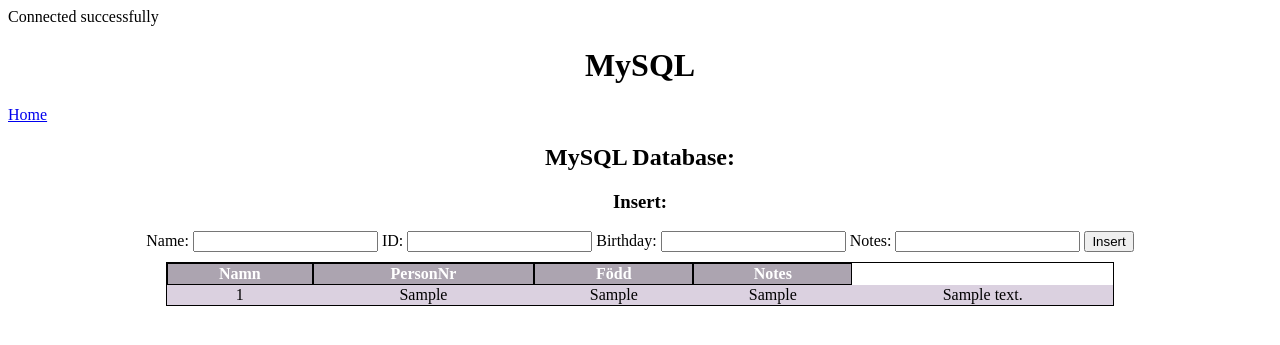
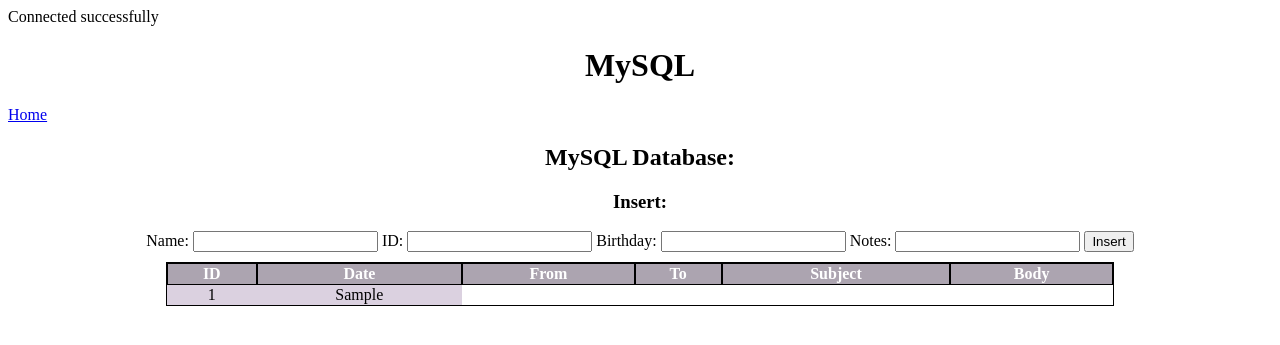
Before and after one commit to a22edvbu/Hogskolan-i-Skovde-Graduate-project, a PHP site: page /mysql.php in a window 1280 px wide. Shown: the top 345 px of the page. Run offline with PHP 8.4, Linux system fonts and the light colour scheme; tables that the repository leaves empty or names only in its code hold one stand-in row (values such as "Sample post").

Commit message:
Changed mysql.php to query the new emails table in DB

```diff
--- a/mongodb.php
+++ b/mongodb.php
@@ -75,7 +75,6 @@
                         echo json_encode($atr), PHP_EOL;
                     echo "</td>";
                 }
-
                 echo "</tr>";
             }
         echo "</Table>";
--- a/mysql.php
+++ b/mysql.php
@@ -65,13 +65,15 @@
         echo "<Table>";
             echo "<thead>";
                 echo "<tr>";
-                    echo "<th> Namn</th>";
-                    echo "<th> PersonNr </th>";
-                    echo "<th> Född </th>";
-                    echo "<th> Notes </th>";
+                    echo "<th> ID</th>";
+                    echo "<th> Date </th>";
+                    echo "<th> From </th>";
+                    echo "<th> To </th>";
+                    echo "<th> Subject </th>";
+                    echo "<th> Body </th>";
                 echo "</tr>";
             echo "</thead>";
-            foreach($pdo->query('select * from test_table', PDO::FETCH_ASSOC) AS $row) {
+            foreach($pdo->query('select * from emails', PDO::FETCH_ASSOC) AS $row) {
                 echo "<tr>";
                 foreach ($row as $col=>$val) {
                     echo "<td>";
```
